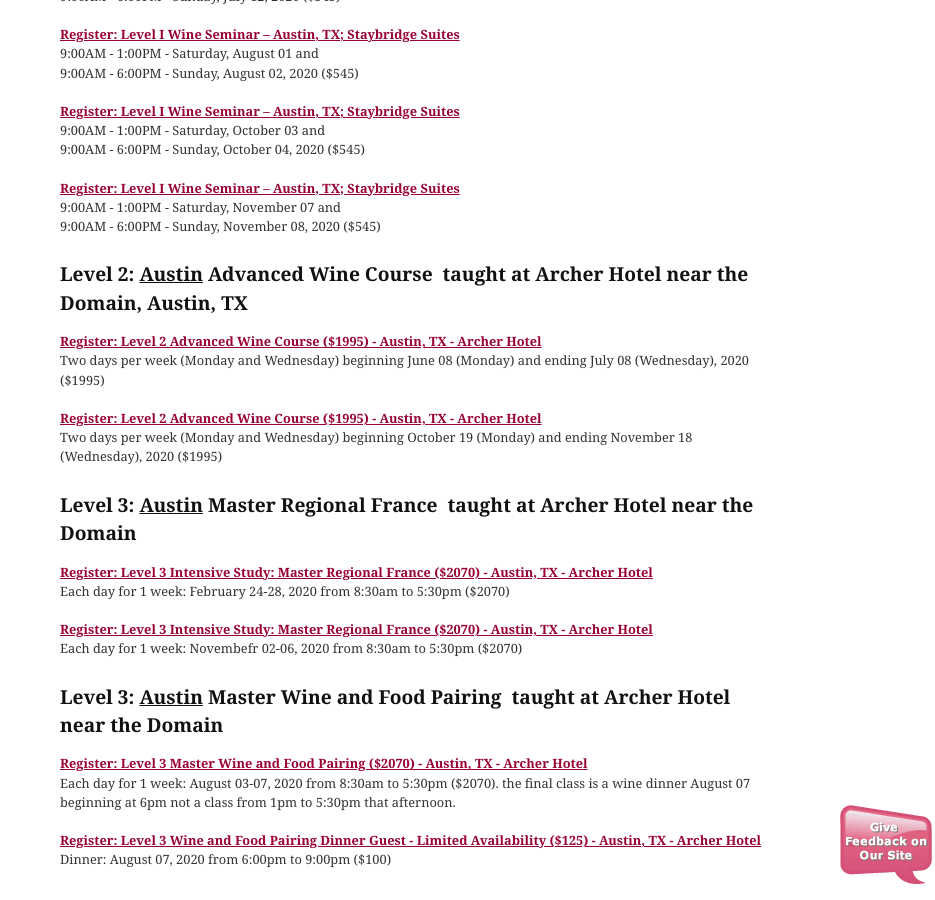
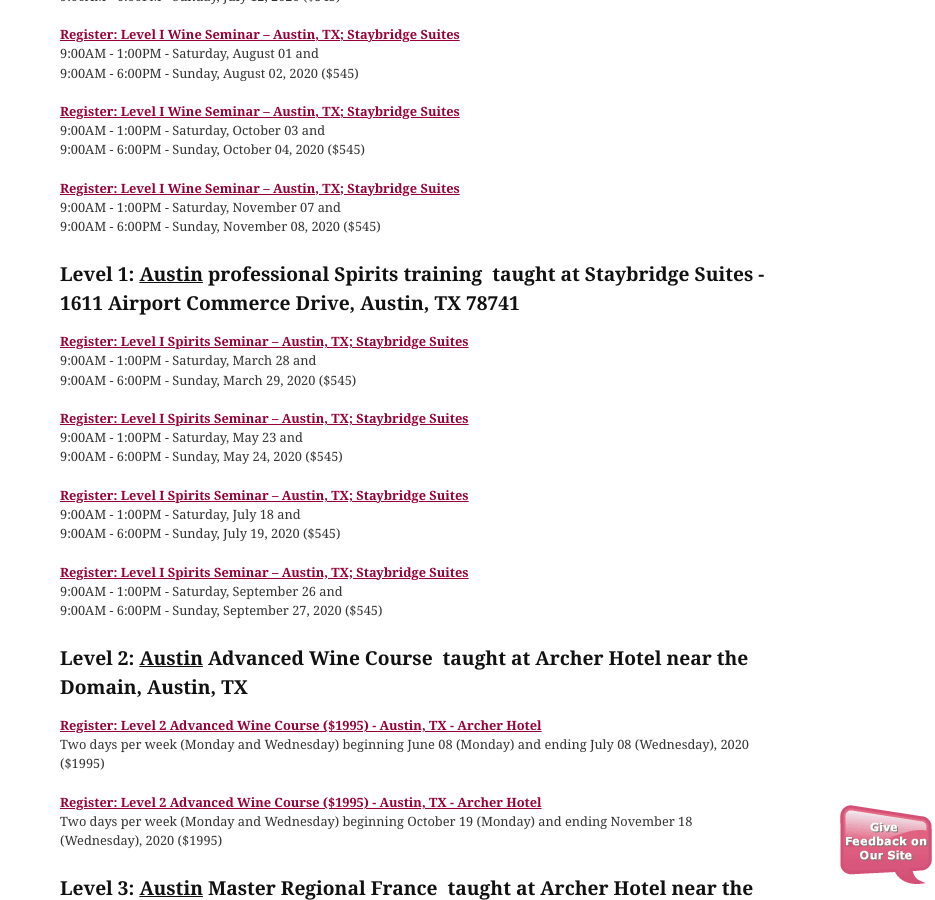
Before and after one commit to CKDev/internationalwineguild.com, a Jekyll site: the page built from texas-wine-school.html, in a window 1280 px wide and 900 px high, scrolled down 2056 px. Shown: the whole window, without its empty margins (345-1280 px from the left). Built offline with Jekyll 4.4.1, drawn with Linux system fonts in a browser that asks for light colours; a script that is not in the unit is left out; comment, search, counter and statistics services are not loaded.

Commit message:
Update texas-wine-school.html

```diff
--- a/texas-wine-school.html
+++ b/texas-wine-school.html
@@ -123,6 +123,36 @@
   9:00AM - 1:00PM - Saturday, November 07 and<br>
   9:00AM - 6:00PM - Sunday, November 08, 2020 ($545)</p>
 
+<h3><strong>Level 1: <u>Austin</u> professional Spirits training&nbsp; taught at Staybridge Suites - 1611 Airport Commerce Drive, Austin, TX 78741&nbsp;</strong></h3>
+
+<p><a class="ga-track"
+    href="http://ww4.aitsafe.com/cf/add.cfm?userid=6714687&amp;product=Level+1+Spirits+Seminar+Austin-Staybridge+Suites++-++03/28-29, 2020&amp;price=545&amp;return=www.internationalwineguild.com/texas-wine-school">
+    <strong>Register: Level I Spirits Seminar – Austin, TX; Staybridge Suites</strong>
+  </a><br>
+  9:00AM - 1:00PM - Saturday, March 28 and<br>
+  9:00AM - 6:00PM - Sunday, March 29, 2020 ($545)</p>
+
+<p><a class="ga-track"
+    href="http://ww4.aitsafe.com/cf/add.cfm?userid=6714687&amp;product=Level+1+Spirits+Seminar+Austin-Staybridge+Suites++-++05/23-24, 2020&amp;price=545&amp;return=www.internationalwineguild.com/texas-wine-school">
+    <strong>Register: Level I Spirits Seminar – Austin, TX; Staybridge Suites</strong>
+  </a><br>
+  9:00AM - 1:00PM - Saturday, May 23 and<br>
+  9:00AM - 6:00PM - Sunday, May 24, 2020 ($545)</p>
+
+<p><a class="ga-track"
+    href="http://ww4.aitsafe.com/cf/add.cfm?userid=6714687&amp;product=Level+1+Spirits+Seminar+Austin-Staybridge+Suites++-++07/18-19, 2020&amp;price=545&amp;return=www.internationalwineguild.com/texas-wine-school">
+    <strong>Register: Level I Spirits Seminar – Austin, TX; Staybridge Suites</strong>
+  </a><br>
+  9:00AM - 1:00PM - Saturday, July 18 and<br>
+  9:00AM - 6:00PM - Sunday, July 19, 2020 ($545)</p>
+
+<p><a class="ga-track"
+    href="http://ww4.aitsafe.com/cf/add.cfm?userid=6714687&amp;product=Level+1+Spirits+Seminar+Austin-Staybridge+Suites++-++09/26-27, 2020&amp;price=545&amp;return=www.internationalwineguild.com/texas-wine-school">
+    <strong>Register: Level I Spirits Seminar – Austin, TX; Staybridge Suites</strong>
+  </a><br>
+  9:00AM - 1:00PM - Saturday, September 26 and<br>
+  9:00AM - 6:00PM - Sunday, September 27, 2020 ($545)</p>
+
 <h3><strong>Level 2: <u>Austin</u> Advanced Wine Course&nbsp; taught at Archer Hotel near the Domain, Austin, TX&nbsp;</strong></h3>
 
 <p><a class="ga-track"
```
